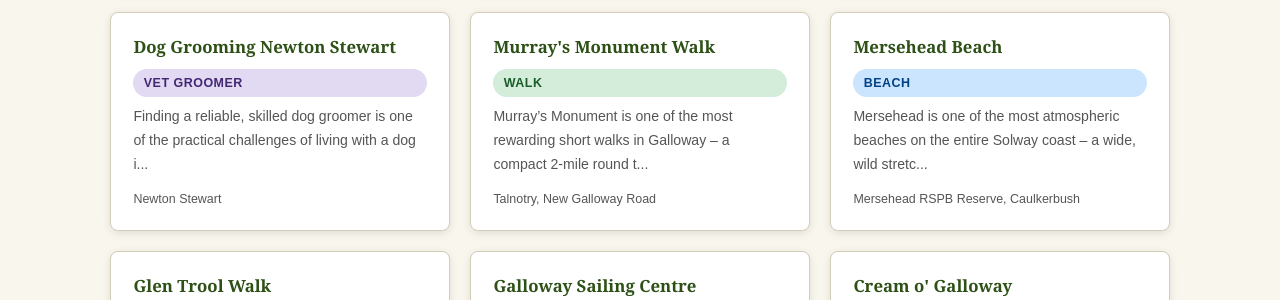
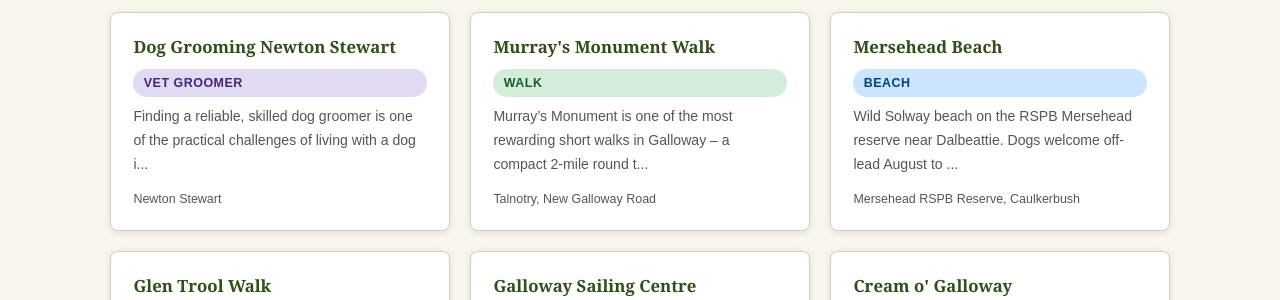
Before and after one commit to outrunthewolf/dogfriendlydg, a Jekyll site: the page built from index.html, in a window 1280 px wide and 900 px high, scrolled down 1014 px. Shown: the part 152-452 px from the top of the window. Built offline with Jekyll 4.4.1, drawn with Linux system fonts in a browser that asks for light colours.

Commit message:
Update listing: Mersehead Beach - SEO title, meta description, phone number

```diff
--- a/_listings/mersehead-beach.md
+++ b/_listings/mersehead-beach.md
@@ -1,14 +1,15 @@
 ---
 layout: listing
-title: "Mersehead Beach -- RSPB Reserve, Near Dalbeattie"
+title: "Mersehead Beach - Dog-Friendly RSPB Reserve on the Solway Coast, Near Dalbeattie"
 name: "Mersehead Beach"
 category: beach
+description: "Wild Solway beach on the RSPB Mersehead reserve near Dalbeattie. Dogs welcome off-lead August to February, with breathtaking views to the Lake District fells."
 address: "Mersehead RSPB Reserve, Caulkerbush"
 town: "Dalbeattie"
 region: "Dumfries and Galloway"
 postcode: "DG2 8AH"
 website: "https://www.rspb.org.uk/reserves-and-events/reserves-a-z/mersehead/"
-phone: ""
+phone: "01387 780298"
 facilities: [free parking, RSPB reserve, sandy beach, birdwatching, open space, dog friendly]
 dogs_notes: "Dogs welcome on leads during bird nesting season (March-July). Off-lead welcome rest of year on beach. Stunning winter wildfowl."
 lat: 54.9012
```
